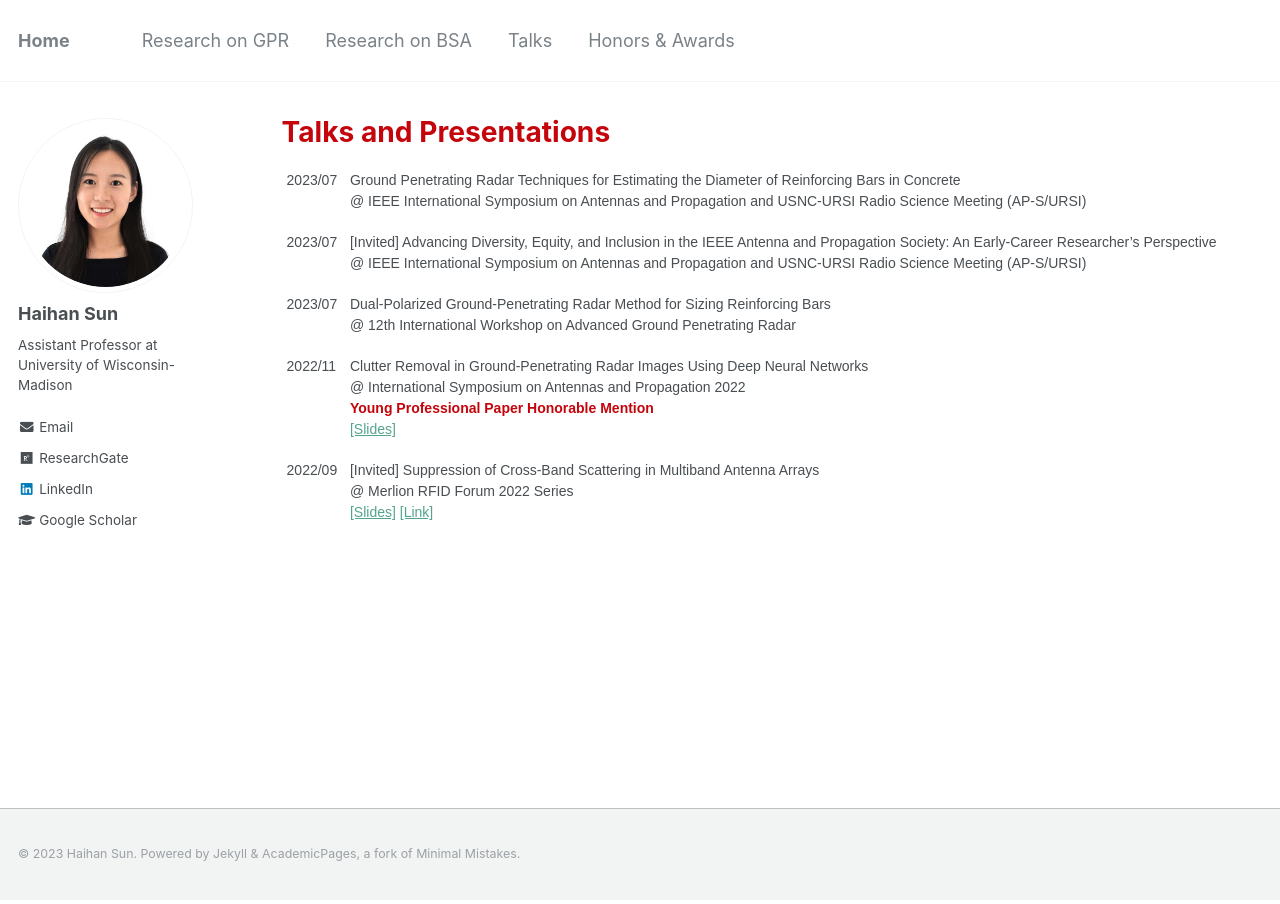
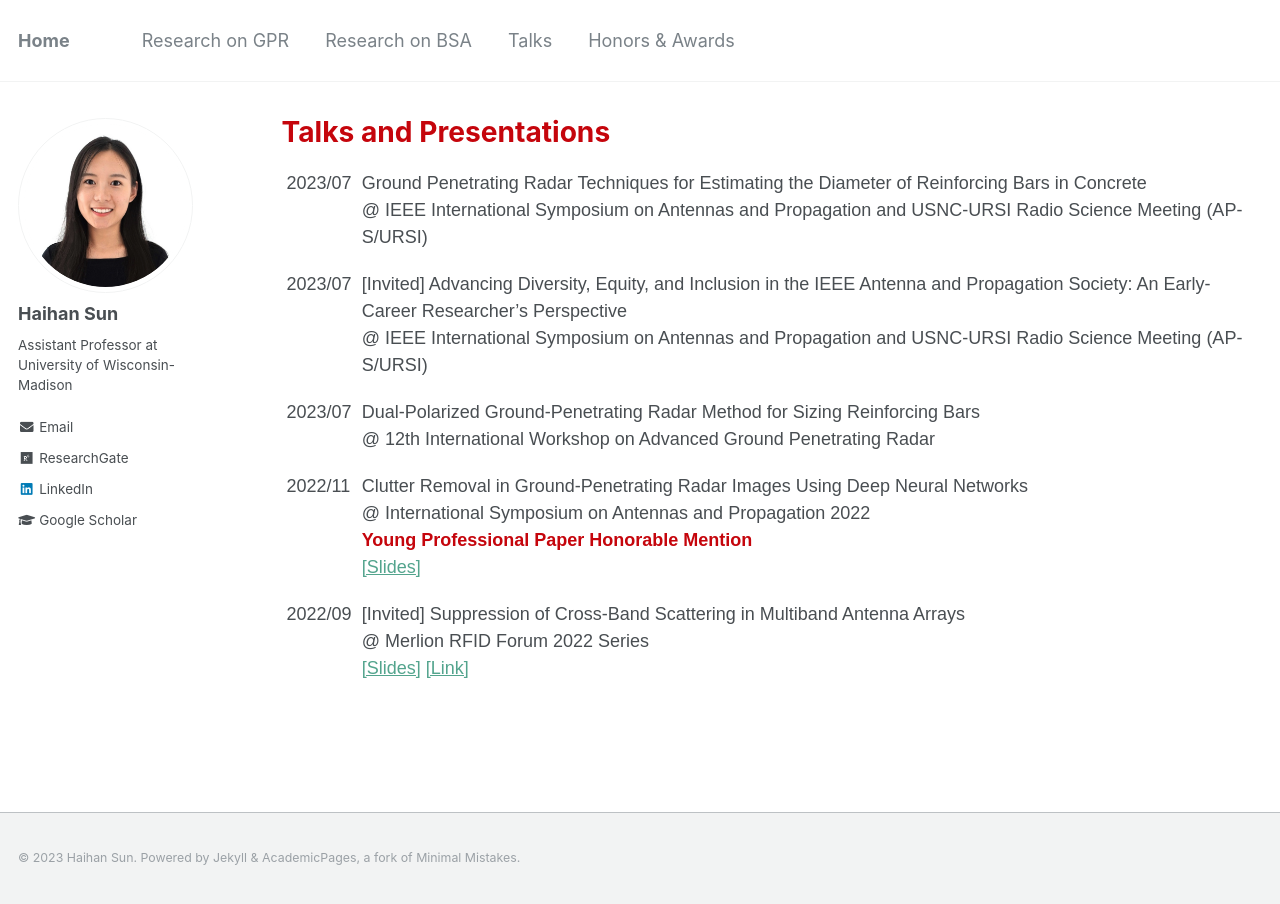
Before and after one commit to Haihan-Sun/Haihan-Sun.github.io, a Jekyll site: the page built from _pages/talks.html, in a window 1280 px wide. Built offline with Jekyll 4.4.1, drawn with Linux system fonts in a browser that asks for light colours.

Commit message:
Update talks.html

```diff
--- a/_pages/talks.html
+++ b/_pages/talks.html
@@ -10,7 +10,7 @@ author_profile: true
   padding:10px 5px;word-break:normal;}
 .tg th{border-style:solid;border-width:0px;font-family:Arial, sans-serif;font-size:14px;font-weight:normal;
   overflow:hidden;padding:10px 5px;word-break:normal;}
-.tg .tg-ko0z{background-color:#ffffff;border-color:#ffffff;font-size:14px;text-align:left;vertical-align:top}
+.tg .tg-ko0z{background-color:#ffffff;border-color:#ffffff;font-size:18px;text-align:left;vertical-align:top}
 </style>
 
 <table class="tg">
```
